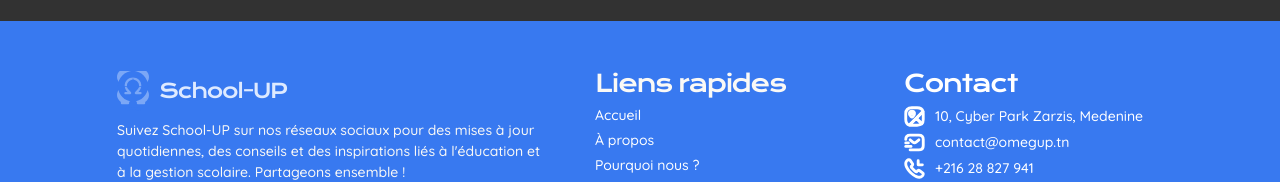
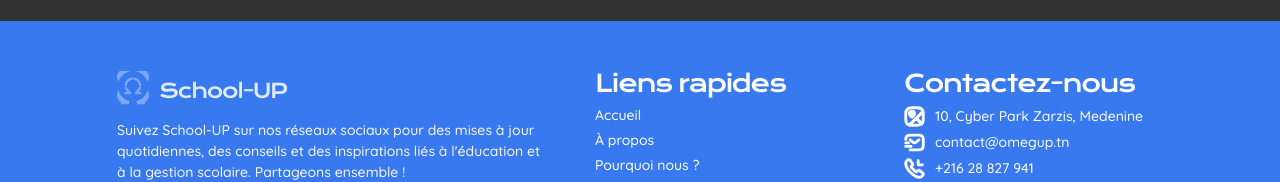
Before and after one commit to GldzzPro/schoolup-landing-page, a React (Vite) app: page / in a window 1280 px wide. Shown: the part 3917-4099 px from the top of the page. Built offline with nearby package versions, Linux system fonts and the light colour scheme.

Commit message:
feat(i18n): update footer content and move hardcoded text to translations
Add description text to footer section and update copyright notice
Replace hardcoded text with translation keys in Frame2Subsection

```diff
--- a/src/i18n/locales/en/contact.json
+++ b/src/i18n/locales/en/contact.json
@@ -53,7 +53,8 @@
       "email": "contact@omegup.tn",
       "phone": "+216 28 827 941"
     },
+    "description": "Follow School-UP on our social networks for daily updates, tips and inspirations related to education and school management. Let's share together!",
     "followUs": "Follow us",
-    "copyright": "© 2024 School-UP. All rights reserved."
+    "copyright": "Copyright Notice: © 2025 Omegup. All rights reserved."
   }
 }
--- a/src/i18n/locales/fr/contact.json
+++ b/src/i18n/locales/fr/contact.json
@@ -53,7 +53,8 @@
       "email": "contact@omegup.tn",
       "phone": "+216 28 827 941"
     },
+    "description": "Suivez School-UP sur nos réseaux sociaux pour des mises à jour quotidiennes, des conseils et des inspirations liés à l'éducation et à la gestion scolaire. Partageons ensemble !",
     "followUs": "Suivez-nous",
-    "copyright": "© 2024 School-UP. Tous droits réservés."
+    "copyright": "Copyright Notice: © 2025 Omegup. All rights reserved."
   }
 }
--- a/src/screens/LandingPage/sections/Frame2Subsection/Frame2Subsection.tsx
+++ b/src/screens/LandingPage/sections/Frame2Subsection/Frame2Subsection.tsx
@@ -446,10 +446,7 @@
 
               <div className="flex w-full md:w-[428px] items-center justify-center gap-2.5 relative flex-[0_0_auto]">
                 <p className="relative flex-1 mt-[-1.00px] font-quicksand-delicatescript font-[number:var(--quicksand-delicatescript-font-weight)] text-pearl-white text-xs md:text-[length:var(--quicksand-delicatescript-font-size)] tracking-[var(--quicksand-delicatescript-letter-spacing)] leading-[18px] md:leading-[var(--quicksand-delicatescript-line-height)] [font-style:var(--quicksand-delicatescript-font-style)]">
-                  Suivez School-UP sur nos réseaux sociaux pour des mises à jour
-                  quotidiennes, des conseils et des inspirations liés à
-                  l&apos;éducation et à la gestion scolaire. Partageons ensemble
-                  !
+                  {t("footer.description")}
                 </p>
               </div>
             </div>
@@ -468,7 +465,7 @@
           <div className="flex flex-col md:flex-row items-start gap-8 md:gap-[50px] relative flex-1 grow w-full">
             <div className="flex gap-2.5 flex-1 grow flex-col items-start relative w-full md:w-auto">
               <h3 className="relative w-fit mt-[-1.00px] font-mysticgrove-whisperingwillow font-[number:var(--mysticgrove-whisperingwillow-font-weight)] text-pearl-white text-lg md:text-[length:var(--mysticgrove-whisperingwillow-font-size)] text-center md:text-left tracking-[-1px] md:tracking-[var(--mysticgrove-whisperingwillow-letter-spacing)] leading-[22px] md:leading-[var(--mysticgrove-whisperingwillow-line-height)] whitespace-nowrap [font-style:var(--mysticgrove-whisperingwillow-font-style)]">
-                Liens rapides
+                {t("footer.quickLinks.title")}
               </h3>
 
               <nav className="grid grid-cols-2 md:flex md:flex-col gap-2 md:gap-[5px] flex-[0_0_auto] items-start relative w-full">
@@ -487,7 +484,7 @@
 
             <div className="flex gap-2.5 flex-1 grow flex-col items-start relative w-full md:w-auto">
               <h3 className="relative w-fit mt-[-1.00px] font-mysticgrove-whisperingwillow font-[number:var(--mysticgrove-whisperingwillow-font-weight)] text-white text-lg md:text-[length:var(--mysticgrove-whisperingwillow-font-size)] text-center md:text-left tracking-[-1px] md:tracking-[var(--mysticgrove-whisperingwillow-letter-spacing)] leading-[22px] md:leading-[var(--mysticgrove-whisperingwillow-line-height)] whitespace-nowrap [font-style:var(--mysticgrove-whisperingwillow-font-style)]">
-                Contact
+                {t("footer.contact.title")}
               </h3>
 
               <div className="inline-flex gap-[5px] flex-[0_0_auto] flex-col items-start relative">
@@ -518,7 +515,7 @@
         </footer>
         <div className="flex h-auto md:h-[50px] items-center justify-center gap-2.5 px-4 md:px-2.5 py-4 md:py-[13px] relative self-stretch w-full bg-light-blue">
           <p className="relative w-fit mt-[-1.00px] font-quicksand-easyread font-[number:var(--quicksand-easyread-font-weight)] text-blue text-xs md:text-[length:var(--quicksand-easyread-font-size)] text-center tracking-[var(--quicksand-easyread-letter-spacing)] leading-[18px] md:leading-[var(--quicksand-easyread-line-height)] [font-style:var(--quicksand-easyread-font-style)]">
-            Copyright Notice: © 2025 Omegup. All rights reserved.
+            {t("footer.copyright")}
           </p>
         </div>
       </section>
```
